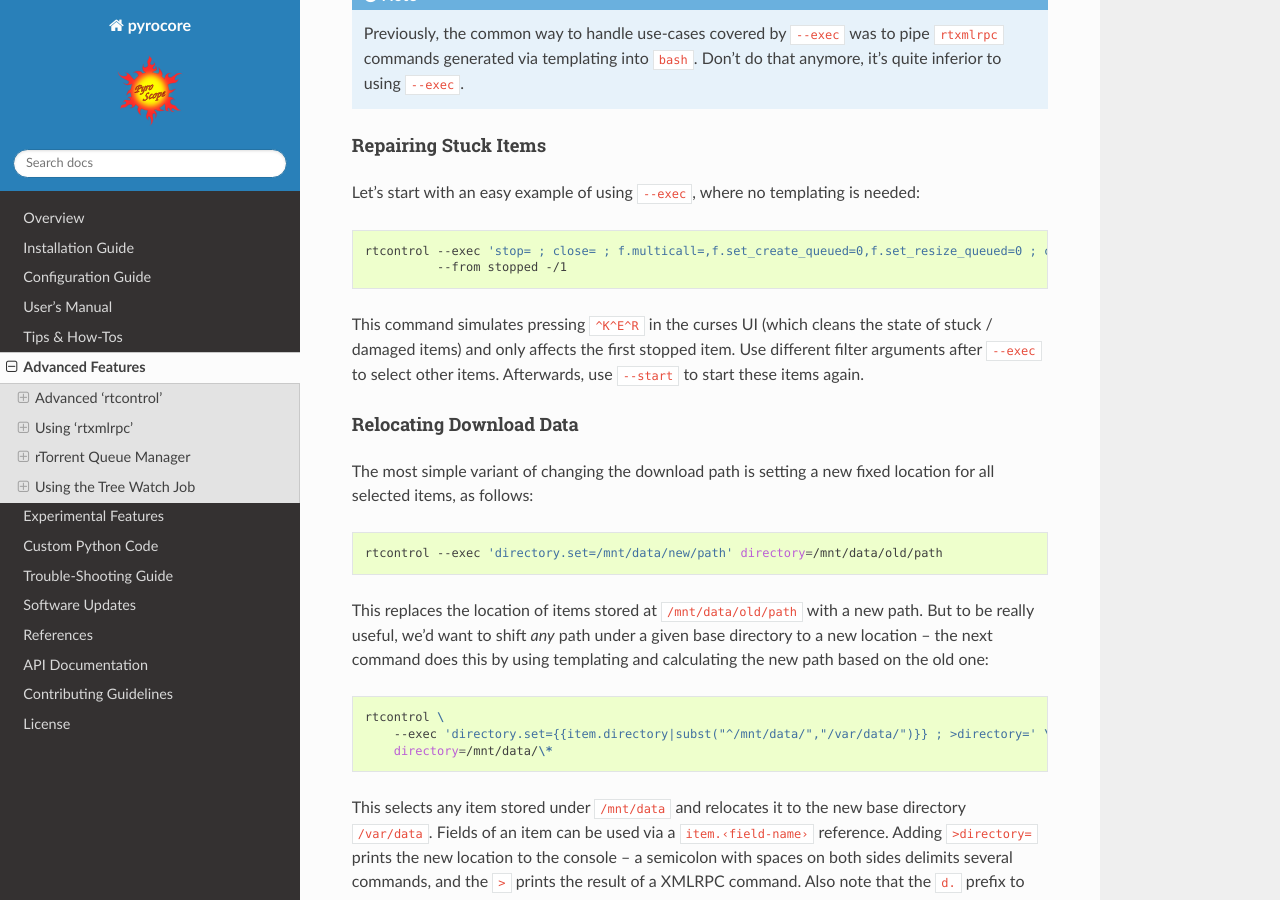
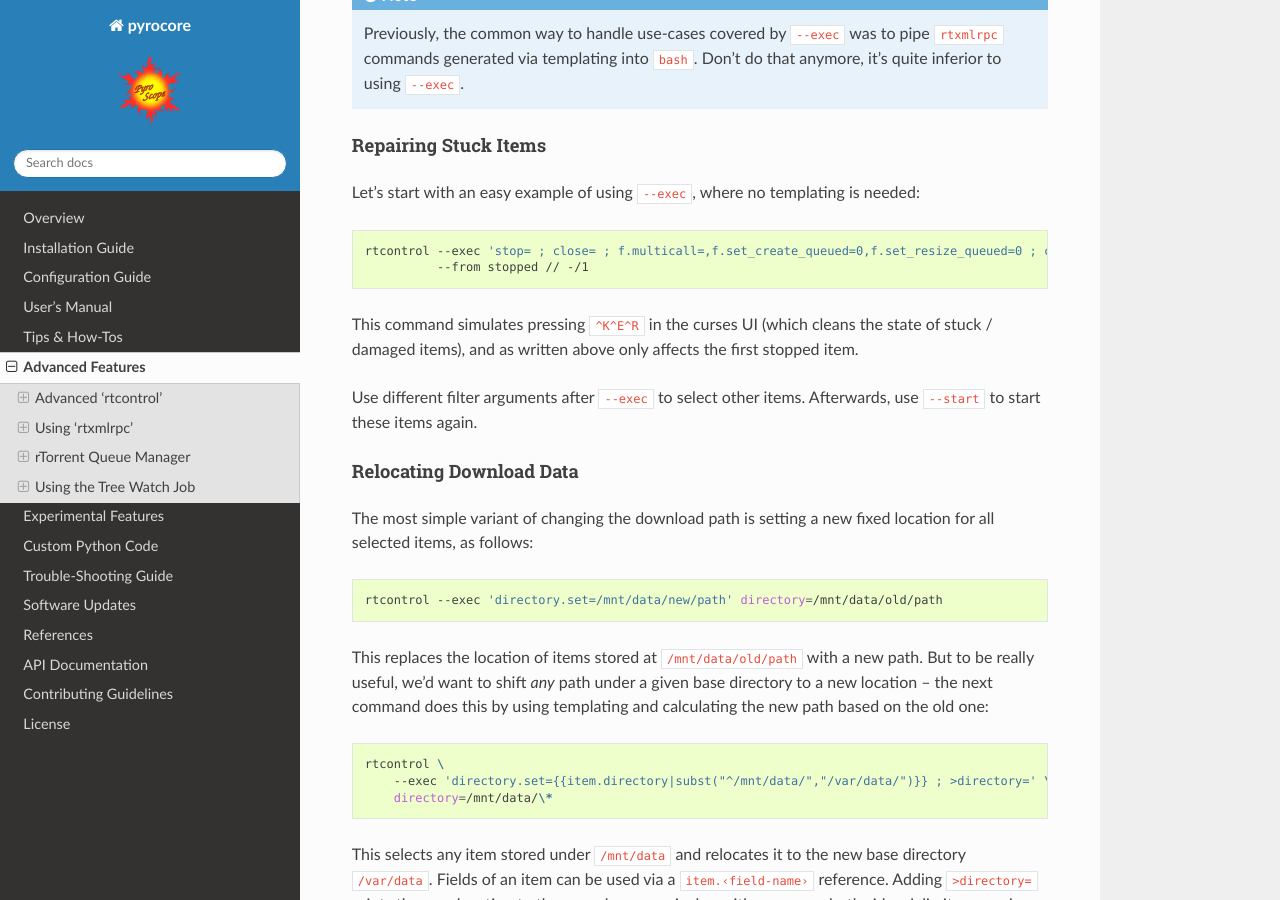
Before and after one commit to pyroscope/pyrocore, a Sphinx documentation site: the page built from docs/advanced.rst, in a window 1280 px wide and 900 px high, scrolled down 1794 px. Built offline with Sphinx 7.4.7 and the Read the Docs theme 2.0.0, drawn with Linux system fonts in a browser that asks for light colours.

Commit message:
docs: fix sample's filter condition

```diff
--- a/docs/advanced-rtcontrol.rst
+++ b/docs/advanced-rtcontrol.rst
@@ -82,10 +82,11 @@ Let's start with an easy example of using ``--exec``, where no templating is nee
 .. code-block:: bash
 
     rtcontrol --exec 'stop= ; close= ; f.multicall=,f.set_create_queued=0,f.set_resize_queued=0 ; check_hash=' \
-              --from stopped -/1
+              --from stopped // -/1
 
-This command simulates pressing ``^K^E^R`` in the curses UI (which cleans the state of stuck / damaged items)
-and only affects the first stopped item.
+This command simulates pressing ``^K^E^R`` in the curses UI (which cleans the state of stuck / damaged items),
+and as written above only affects the first stopped item.
+
 Use different filter arguments after ``--exec`` to select other items.
 Afterwards, use ``--start`` to start these items again.
 
```
